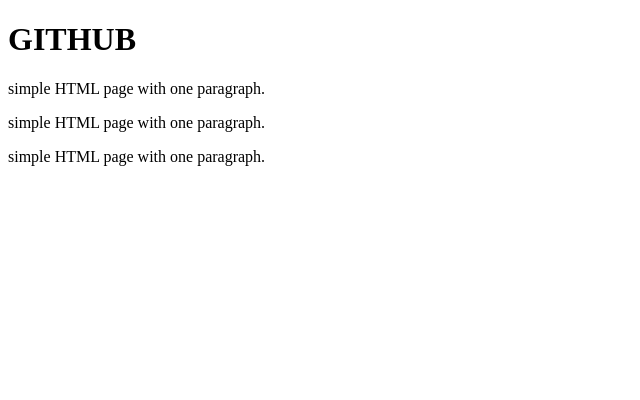
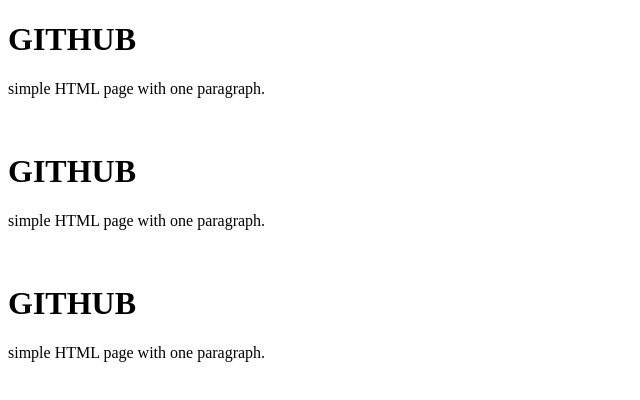
Before and after one commit to DhirajG04/project_dir_index, a plain HTML site: page index.html in a window 1280 px wide. Shown: the whole page, without its empty margins (0-640 px from the left). Drawn offline with Linux system fonts and the light colour scheme.

Commit message:
added heading

```diff
--- a/index.html
+++ b/index.html
@@ -5,9 +5,15 @@
     </head>
     <body>
 		<h1>GITHUB</h1>
+		<p>simple HTML page with one paragraph.</p>
+		<br>
 
-        <p>simple HTML page with one paragraph.</p>
+		<h1>GITHUB</h1>
 		<p>simple HTML page with one paragraph.</p>
+		<br>
+
+		<h1>GITHUB</h1>
 		<p>simple HTML page with one paragraph.</p>
+
     </body>
 </html>
```
